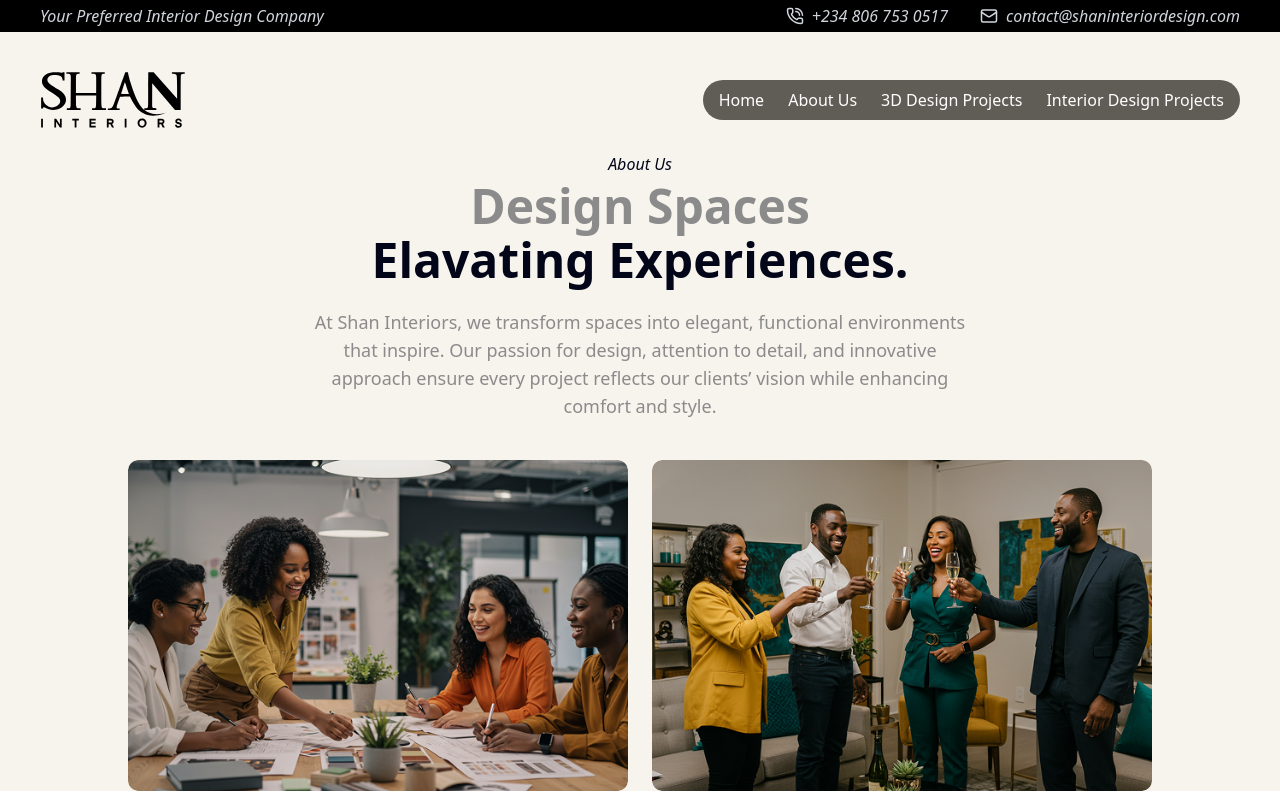
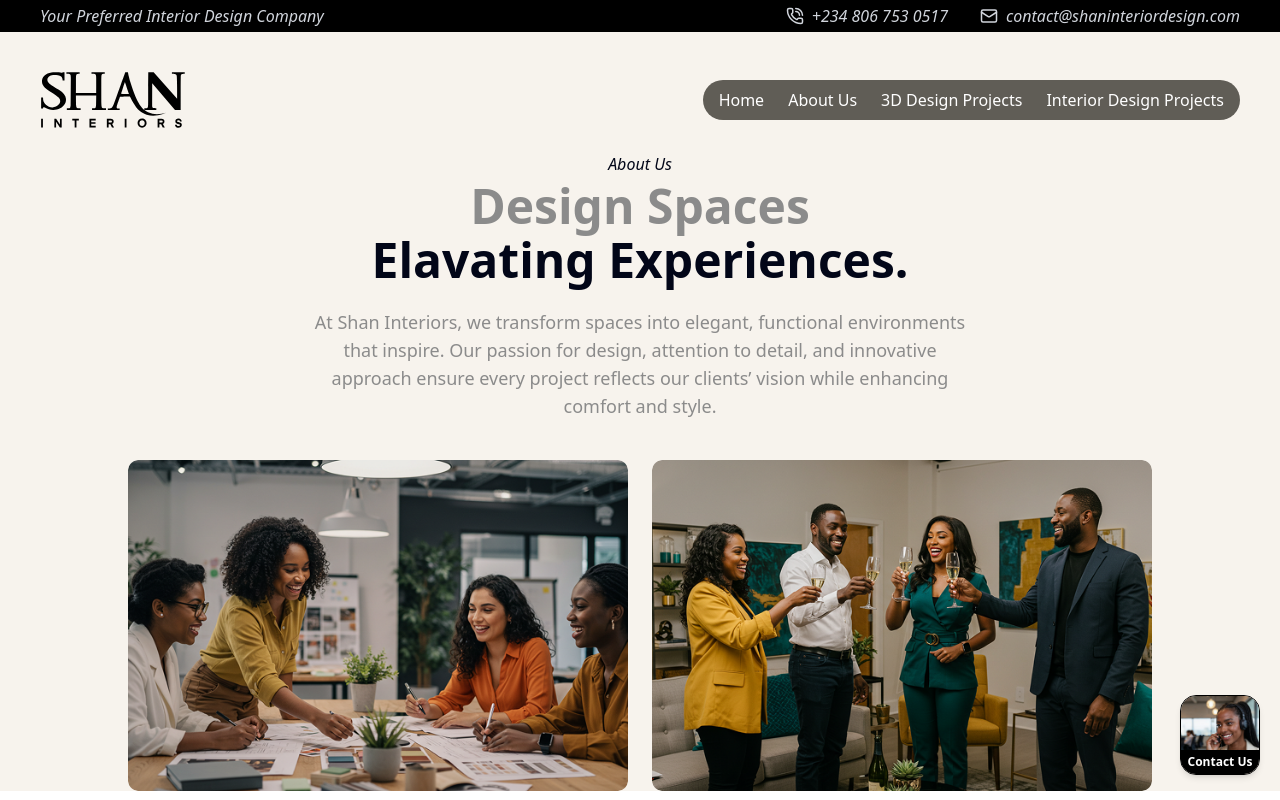
Before and after one commit to olamide-thinker/shan_interior, a Next.js app: page /about in a window 1280 px wide. Shown: the top 800 px of the page. Built offline with nearby package versions, Linux system fonts and the light colour scheme.

Commit message:
finalized

```diff
--- a/components/footer.jsx
+++ b/components/footer.jsx
@@ -8,10 +8,14 @@ import {
   FaYoutube,
 } from "react-icons/fa";
 import logo from "../assets/header/Shan_Interiors_Logo_white.svg";
+import ContactMenu from "@/lib/ContactMenu";
 
 const Footer = () => {
   return (
     <footer className="bg-black text-white py-10 relative">
+      <div className="w-fit fixed bottom-5 right-5 z-50">
+        <ContactMenu />
+      </div>
       {/* Background Overlay */}
       <div className="absolute inset-0 opacity-20">
         <Image
--- /dev/null
+++ b/lib/ContactMenu.tsx
@@ -0,0 +1,116 @@
+"use client";
+import { useState } from "react";
+import Image from "next/image";
+import { IoLogoWhatsapp } from "react-icons/io";
+import { FaPhone, FaFacebook, FaInstagram, FaTiktok } from "react-icons/fa";
+import { FaXTwitter } from "react-icons/fa6";
+import Link from "next/link";
+
+export default function ContactMenu() {
+  const [isOpen, setIsOpen] = useState(false);
+
+  return (
+    <div
+      onMouseLeave={() => setIsOpen(false)}
+      className="relative inline-block"
+    >
+      {/* Trigger Button */}
+      <button
+        aria-haspopup="true"
+        aria-expanded={isOpen}
+        onClick={() => setIsOpen(!isOpen)}
+        className="w-20 h-20 p-0 bg-white border overflow-hidden border-black shadow-md group rounded-2xl focus:outline-none focus:ring-2 focus:ring-black relative"
+      >
+        <p className="absolute bg-black text-white font-semibold bottom-0 text-xs py-1 text-center w-full">
+          Contact Us
+        </p>
+        <Image
+          src="/customerCare.jpg"
+          alt="Contact Us"
+          height={800}
+          width={800}
+          className="group-hover:animate-pulse h-full duration-600 object-cover"
+        />
+      </button>
+
+      {/* Contact Modal */}
+      {isOpen && (
+        <div
+          className="absolute z-50 bg-[#F5F5F0] text-[#333] w-72 sm:w-80 flex flex-col p-5 ml-4 border border-gray-300 shadow-xl bottom-3 right-full rounded-xl transition-transform transform translate-x-0 translate-y-0"
+          role="dialog"
+          aria-label="Contact Options"
+        >
+          <div className="space-y-4">
+            <div>
+              <h3 className="text-lg font-semibold">Let’s get in touch</h3>
+              <p className="text-sm text-gray-600">
+                Choose your preferred method of contact:
+              </p>
+            </div>
+
+            {/* Contact Options */}
+            <div className="space-y-2">
+              <ContactOption
+                href="https://wa.me/+2348067530517"
+                icon={<IoLogoWhatsapp size={20} className="text-[#7A9E9F]" />}
+                label="Contact via WhatsApp"
+              />
+
+              <ContactOption
+                href="tel:+2348067530517"
+                icon={<FaPhone size={20} className="text-[#C67156]" />}
+                label="Call Us"
+              />
+
+              <ContactOption
+                href="https://web.facebook.com/shaninteriorsng?mibextid=ZbWKwL&_rdc=1&_rdr#"
+                icon={<FaFacebook size={20} className="text-[#4267B2]" />}
+                label="Visit Facebook"
+              />
+
+              <ContactOption
+                href="https://www.instagram.com/shaninteriors/"
+                icon={<FaInstagram size={20} className="text-[#C13584]" />}
+                label="Visit Instagram"
+              />
+
+              <ContactOption
+                href="https://www.tiktok.com/@shaninteriors?_t=8s4O6YUrTnx&_r=1&fbclid=PAZXh0bgNhZW0CMTEAAaffAz-_3j0zEqoq7PK3ma_ze4eRSAO98kHwNmpncvz9ISMvhj5r4gVnGF5leg_aem_oTobeozucObYKrVZSLSegQ"
+                icon={<FaTiktok size={20} className="text-black" />}
+                label="Visit TikTok"
+              />
+
+              <ContactOption
+                href="/"
+                icon={<FaXTwitter size={20} className="text-black" />}
+                label="Visit X (Twitter)"
+              />
+            </div>
+          </div>
+        </div>
+      )}
+    </div>
+  );
+}
+
+function ContactOption({
+  href,
+  icon,
+  label,
+}: {
+  href: string;
+  icon: React.ReactNode;
+  label: string;
+}) {
+  return (
+    <Link
+      href={href}
+      target="_blank"
+      rel="noopener noreferrer"
+      className="flex items-center gap-3 px-3 py-2 rounded-lg hover:bg-[#e6e6de] transition-colors focus:outline-none focus:ring-2 focus:ring-[#7A9E9F]"
+    >
+      {icon}
+      <span className="text-sm font-medium">{label}</span>
+    </Link>
+  );
+}
```
Also changed, not shown: public/contactModal.jpg (added), public/customerCare.jpg (added).
